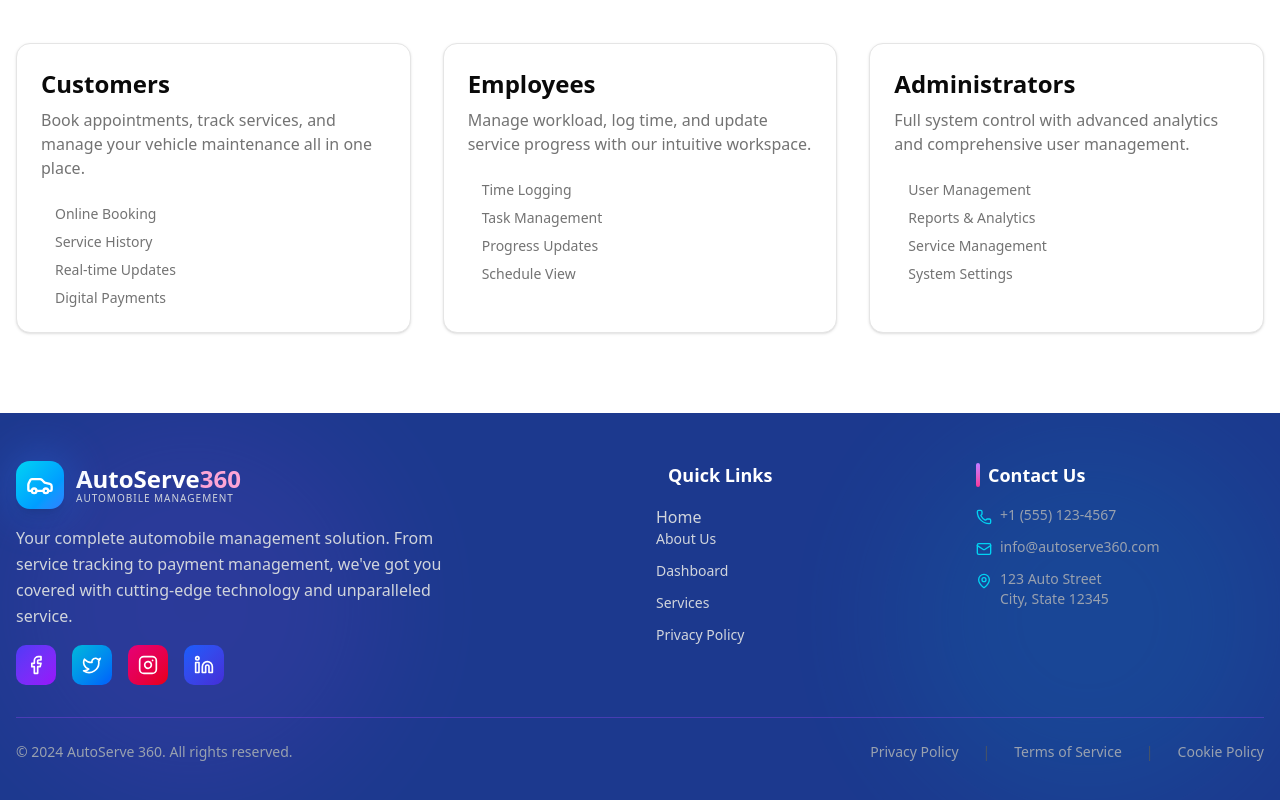
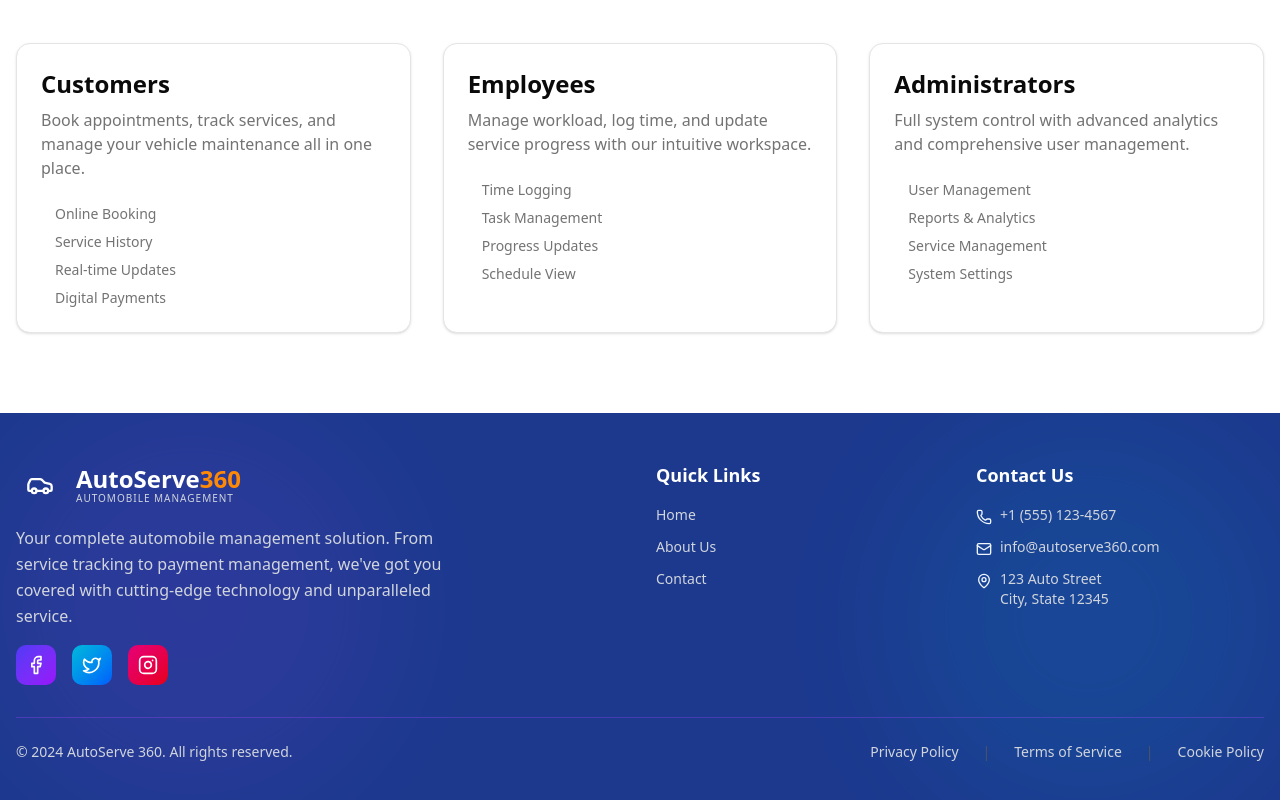
Before and after one commit to Automobile-Management-System/Frontend, a Next.js app: page / in a window 1280 px wide. Shown: the part 1506-2306 px from the top of the page. Built offline with nearby package versions, Linux system fonts and the light colour scheme.

Commit message:
updated footer

```diff
--- a/components/common/footer.tsx
+++ b/components/common/footer.tsx
@@ -16,15 +16,14 @@ export function Footer() {
           <div className="col-span-1 md:col-span-2">
             <Link href="/" className="flex items-center gap-3 mb-4 group">
               <div className="relative">
-                <div className="absolute inset-0 bg-blue-500 rounded-full blur-xl opacity-50 group-hover:opacity-75 transition-opacity"></div>
-                <div className="relative flex h-12 w-12 items-center justify-center rounded-xl bg-gradient-to-br from-cyan-400 to-blue-500 shadow-lg">
+                <div className="relative flex h-12 w-12 items-center justify-center">
                   <Car className="h-7 w-7 text-white" />
                 </div>
               </div>
               <div>
                 <div className="flex items-baseline">
                   <span className="text-2xl font-bold text-white">AutoServe</span>
-                  <span className="text-2xl font-bold text-pink-300"> 360</span>
+                  <span className="text-2xl font-bold text-orange-400"> 360</span>
                 </div>
                 <div className="text-[10px] text-gray-300 tracking-widest -mt-1">
                   AUTOMOBILE MANAGEMENT
@@ -56,54 +55,32 @@ export function Footer() {
               >
                 <Instagram className="h-5 w-5 text-white" />
               </Link>
-              <Link
-                href="#"
-                className="w-10 h-10 bg-gradient-to-br from-blue-600 to-indigo-700 rounded-lg flex items-center justify-center hover:scale-110 transition-transform"
-              >
-                <Linkedin className="h-5 w-5 text-white" />
-              </Link>
             </div>
           </div>
 
           {/* Quick Links */}
           <div>
             <h3 className="text-white font-bold mb-4 text-lg flex items-center">
-              <div className="w-1 h-6 mr-2 rounded-full"></div>
               Quick Links
             </h3>
             <div className="space-y-3">
               <Link
                 href="/"
+                className="flex items-center text-sm text-gray-300 hover:text-gray-50 transition-colors group"
               >
                 Home
               </Link>
               <Link
                 href="/about"
-                className="flex items-center text-sm text-gray-300 hover:text-cyan-400 transition-colors group"
+                className="flex items-center text-sm text-gray-300 hover:text-gray-50 transition-colors group"
               >
-                <span className="w-0 group-hover:w-2 h-0.5 bg-cyan-400 mr-0 group-hover:mr-2 transition-all duration-300 rounded-full"></span>
                 About Us
               </Link>
               <Link
-                href="/customer/dashboard"
-                className="flex items-center text-sm text-gray-300 hover:text-cyan-400 transition-colors group"
+                href="/contact"
+                className="flex items-center text-sm text-gray-300 hover:text-gray-50 transition-colors group"
               >
-                <span className="w-0 group-hover:w-2 h-0.5 bg-cyan-400 mr-0 group-hover:mr-2 transition-all duration-300 rounded-full"></span>
-                Dashboard
-              </Link>
-              <Link
-                href="/customer/services"
-                className="flex items-center text-sm text-gray-300 hover:text-cyan-400 transition-colors group"
-              >
-                <span className="w-0 group-hover:w-2 h-0.5 bg-cyan-400 mr-0 group-hover:mr-2 transition-all duration-300 rounded-full"></span>
-                Services
-              </Link>
-              <Link
-                href="/privacy"
-                className="flex items-center text-sm text-gray-300 hover:text-cyan-400 transition-colors group"
-              >
-                <span className="w-0 group-hover:w-2 h-0.5 bg-cyan-400 mr-0 group-hover:mr-2 transition-all duration-300 rounded-full"></span>
-                Privacy Policy
+                Contact
               </Link>
             </div>
           </div>
@@ -111,20 +88,19 @@ export function Footer() {
           {/* Contact Information */}
           <div>
             <h3 className="text-white font-bold mb-4 text-lg flex items-center">
-              <div className="w-1 h-6 bg-gradient-to-b from-purple-400 to-pink-500 mr-2 rounded-full"></div>
               Contact Us
             </h3>
             <div className="space-y-3">
-              <div className="flex items-start gap-2 text-gray-400 group">
-                <Phone className="h-4 w-4 text-cyan-400 mt-1 flex-shrink-0 group-hover:scale-110 transition-transform" />
+              <div className="flex items-start gap-2 text-gray-300 group">
+                <Phone className="h-4 w-4 text-blue-50 mt-1 flex-shrink-0 group-hover:scale-110 transition-transform" />
                 <span className="text-sm">+1 (555) 123-4567</span>
               </div>
-              <div className="flex items-start gap-2 text-gray-400 group">
-                <Mail className="h-4 w-4 text-cyan-400 mt-1 flex-shrink-0 group-hover:scale-110 transition-transform" />
+              <div className="flex items-start gap-2 text-gray-300 group">
+                <Mail className="h-4 w-4 text-blue-50 mt-1 flex-shrink-0 group-hover:scale-110 transition-transform" />
                 <span className="text-sm">info@autoserve360.com</span>
               </div>
-              <div className="flex items-start gap-2 text-gray-400 group">
-                <MapPin className="h-4 w-4 text-cyan-400 mt-1 flex-shrink-0 group-hover:scale-110 transition-transform" />
+              <div className="flex items-start gap-2 text-gray-300 group">
+                <MapPin className="h-4 w-4 text-blue-50 mt-1 flex-shrink-0 group-hover:scale-110 transition-transform" />
                 <span className="text-sm">123 Auto Street<br/>City, State 12345</span>
               </div>
             </div>
@@ -134,20 +110,20 @@ export function Footer() {
         {/* Bottom Section */}
         <div className="border-t border-purple-500/30 mt-8 pt-6">
           <div className="flex flex-col md:flex-row justify-between items-center space-y-4 md:space-y-0">
-            <p className="text-gray-400 text-sm">
+            <p className="text-gray-300 text-sm">
               © 2024 AutoServe 360. All rights reserved.
             </p>
 
             <div className="flex space-x-6 text-sm">
-              <Link href="/privacy" className="text-gray-400 hover:text-cyan-400 transition-colors">
+              <Link href="/privacy" className="text-gray-300 hover:text-gray-50 transition-colors">
                 Privacy Policy
               </Link>
               <span className="text-gray-600">|</span>
-              <Link href="/terms" className="text-gray-400 hover:text-cyan-400 transition-colors">
+              <Link href="/terms" className="text-gray-300 hover:text-gray-50 transition-colors">
                 Terms of Service
               </Link>
               <span className="text-gray-600">|</span>
-              <Link href="/cookies" className="text-gray-400 hover:text-cyan-400 transition-colors">
+              <Link href="/cookies" className="text-gray-300 hover:text-gray-50 transition-colors">
                 Cookie Policy
               </Link>
             </div>
```
